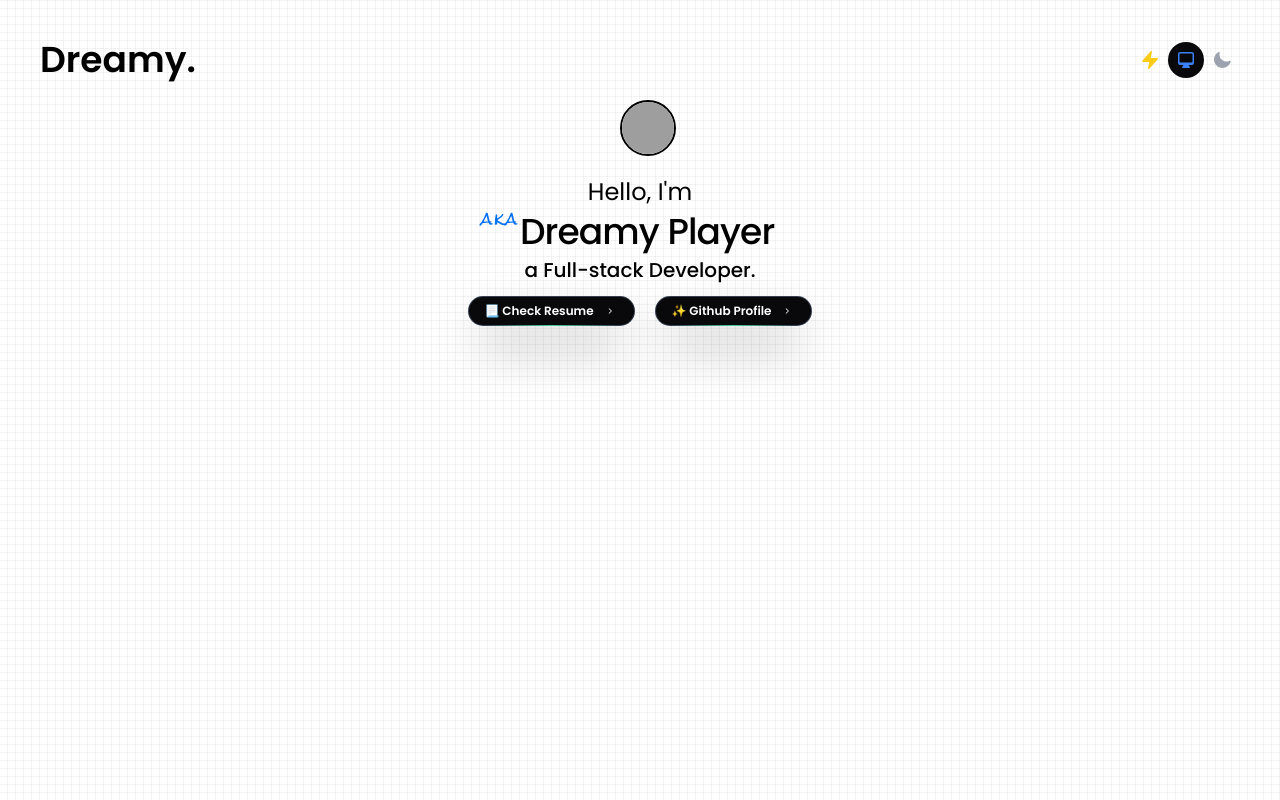
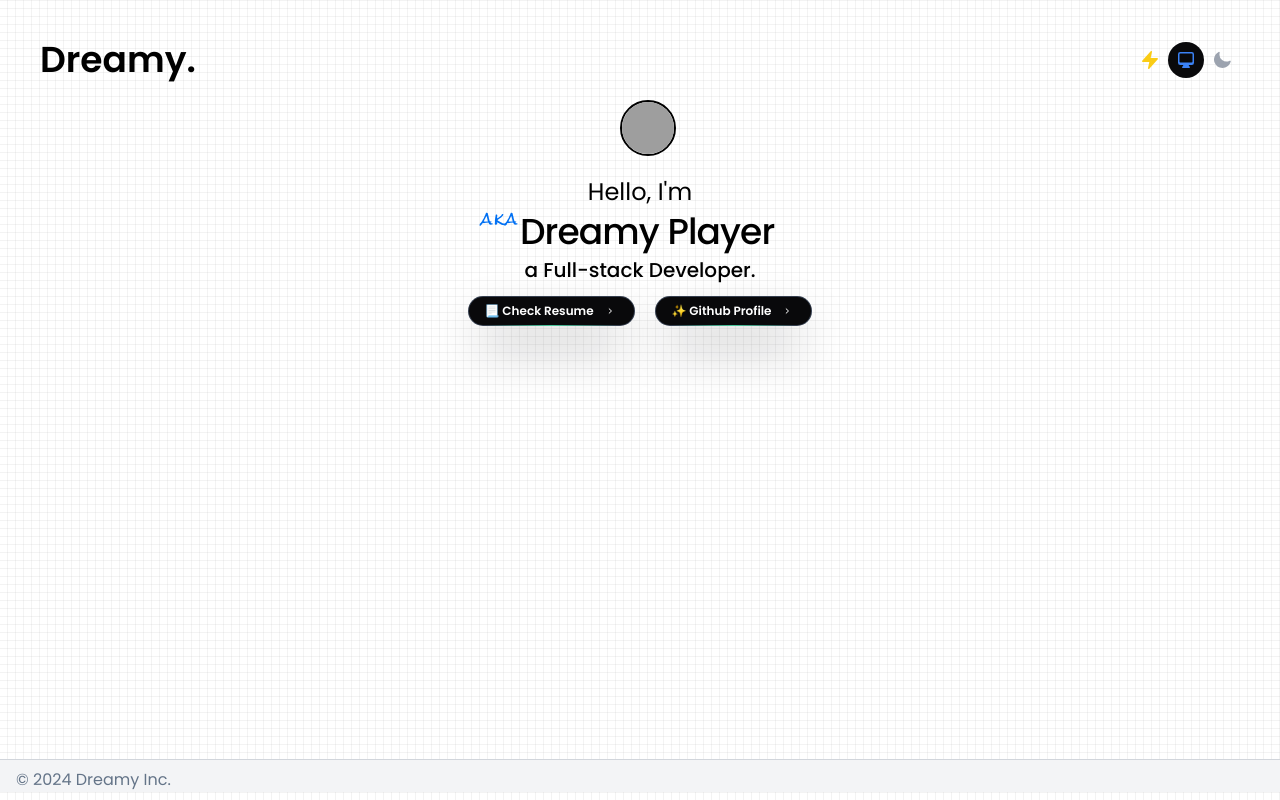
Before and after one commit to Dreamyplayer/Dreamy_Portfolio, a Next.js app: page / in a window 1280 px wide. Built offline with nearby package versions, Linux system fonts and the light colour scheme; grey boxes are pictures that could not be loaded.

Commit message:
🔄 Update page with Footer

```diff
--- a/src/app/page.tsx
+++ b/src/app/page.tsx
@@ -1,11 +1,15 @@
 import Hero_Section from '@/components/HeroSection';
 import Logo from '@/components/Logo';
+import Footer from '@/ui/Footer';
 
 export default function Home() {
   return (
     <main className='mt-10 h-auto'>
       <Logo />
       <Hero_Section />
+
+      {/* END */}
+      <Footer />
     </main>
   );
 }
```
